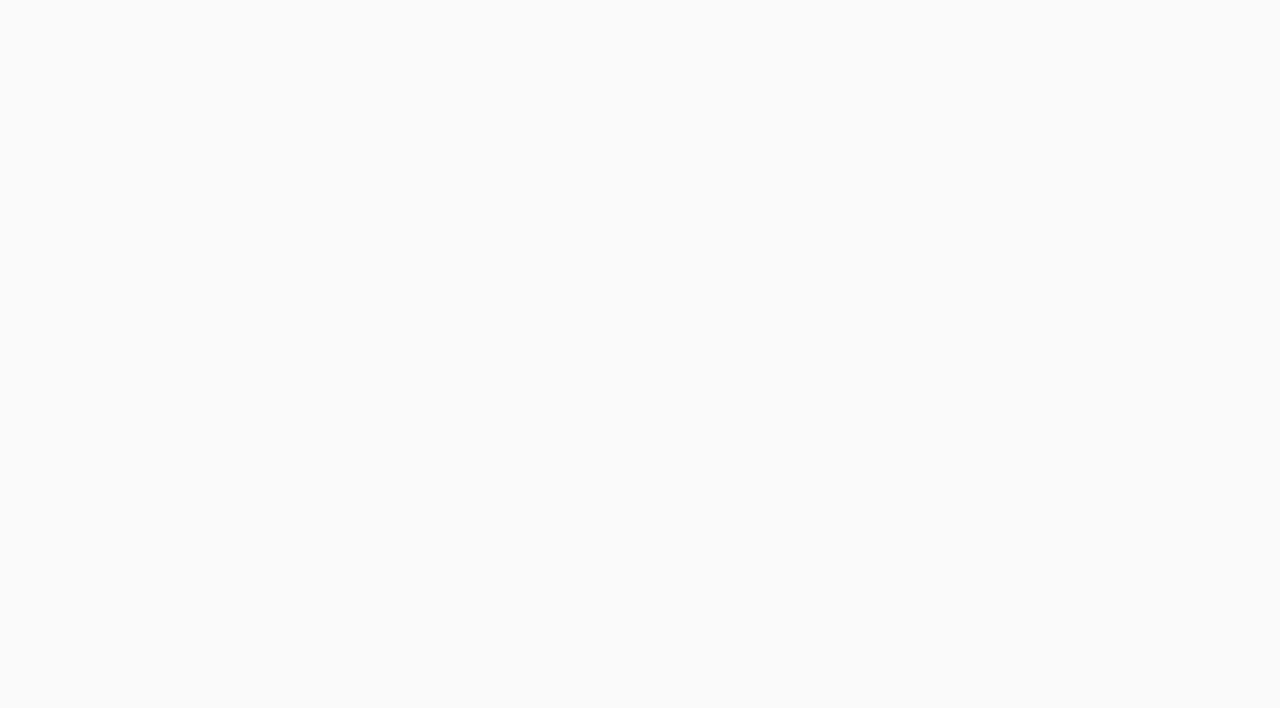
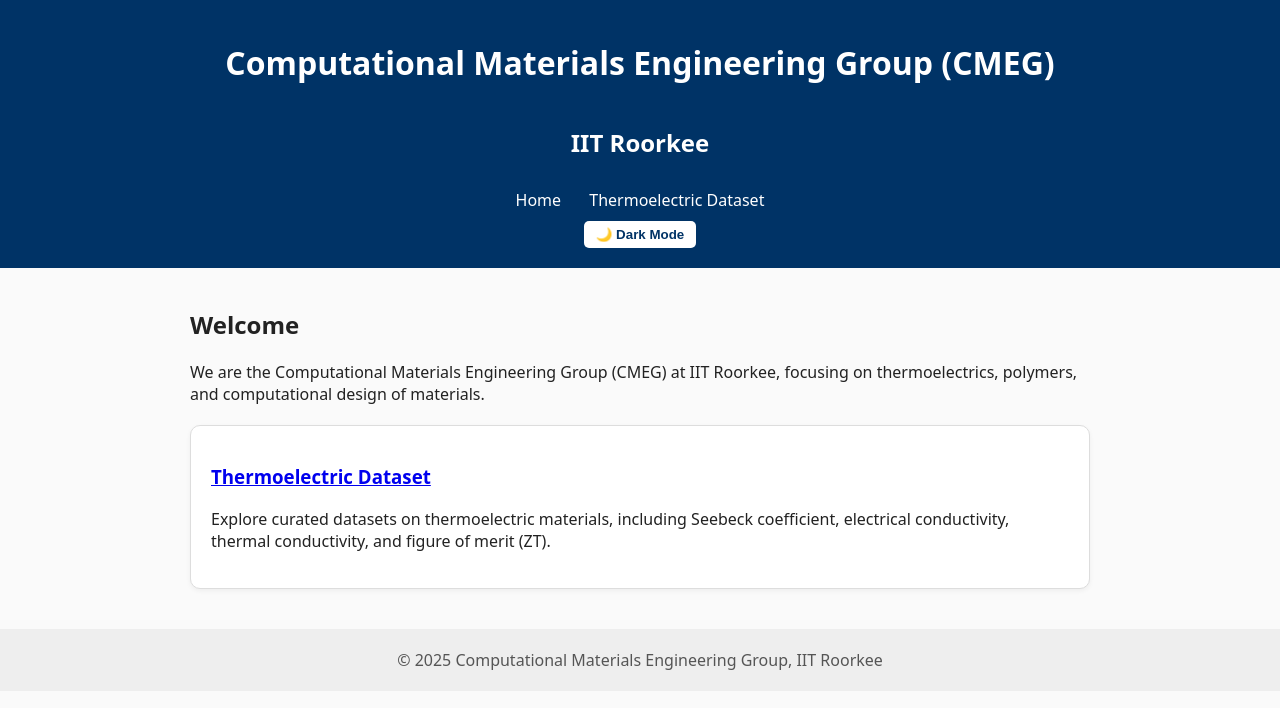
Before and after one commit to CMEG-IITR/CMEG-IITR.github.io, a plain HTML site: page index.html in a window 1280 px wide. Drawn offline with Linux system fonts and the light colour scheme.

Commit message:
Update index.html

```diff
--- a/index.html
+++ b/index.html
@@ -40,3 +40,58 @@
     }
     body.dark #toggle-btn { background: #333; color: #eee; }
   </style>
+</head>
+<body>
+  <header>
+    <h1>Computational Materials Engineering Group (CMEG)</h1>
+    <h2>IIT Roorkee</h2>
+    <nav>
+      <a href="/">Home</a>
+      <a href="thermoelectric_dataset">Thermoelectric Dataset</a>
+    </nav>
+    <button id="toggle-btn">🌙 Dark Mode</button>
+  </header>
+
+  <main>
+    <h2>Welcome</h2>
+    <p>We are the Computational Materials Engineering Group (CMEG) at IIT Roorkee,
+       focusing on thermoelectrics, polymers, and computational design of materials.</p>
+
+    <div class="block">
+      <h3><a href="thermoelectric_dataset.html">Thermoelectric Dataset</a></h3>
+      <p>Explore curated datasets on thermoelectric materials, including Seebeck coefficient,
+         electrical conductivity, thermal conductivity, and figure of merit (ZT).</p>
+    </div>
+  </main>
+
+  <footer>
+    © <span id="year"></span> Computational Materials Engineering Group, IIT Roorkee
+  </footer>
+
+  <script>
+    // Set year
+    document.getElementById('year').textContent = new Date().getFullYear();
+
+    // Dark mode toggle
+    const body = document.body;
+    const btn = document.getElementById('toggle-btn');
+
+    // Load saved mode
+    if (localStorage.getItem('theme') === 'dark') {
+      body.classList.add('dark');
+      btn.textContent = "☀️ Light Mode";
+    }
+
+    btn.addEventListener('click', () => {
+      body.classList.toggle('dark');
+      if (body.classList.contains('dark')) {
+        btn.textContent = "☀️ Light Mode";
+        localStorage.setItem('theme', 'dark');
+      } else {
+        btn.textContent = "🌙 Dark Mode";
+        localStorage.setItem('theme', 'light');
+      }
+    });
+  </script>
+</body>
+</html>
```
